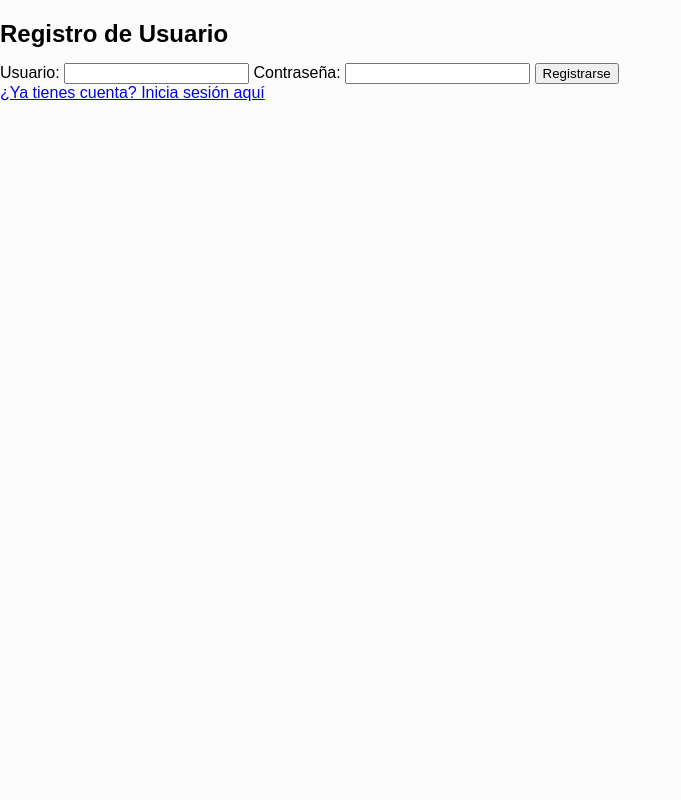
After one commit to JuanantonioPeregrina/Marketplace, a Node server app: page /registro in a window 1280 px wide. The commit adds this page. Shown: the whole page, without its empty margins (0-681 px from the left). Run offline with Node 20, Linux system fonts and the light colour scheme; some libraries are stand-ins or nearby versions.

Commit message:
Funcionando el registro y con persistencia

```diff
--- a/librepost-express/app.js
+++ b/librepost-express/app.js
@@ -16,6 +16,9 @@ const restrictedRouter = require('./routes/restricted');
 const aboutRouter = require('./routes/about');
 const publicarRouter = require('./routes/publicar').router;
 const anunciosRouter = require('./routes/anuncios');
+const registerRouter = require("./routes/registro");
+
+require("./database");
 
 
 
@@ -87,6 +90,7 @@ app.use('/categorias', categoriasRouter);
 app.use('/about', aboutRouter);
 app.use('/publicar', publicarRouter);
 app.use('/anuncios', anunciosRouter);
+app.use("/registro", registerRouter);
 app.use('/restricted', restricted, restrictedRouter); //middleware en una funcion aparte
 //Se define sin ninguna ruta(solo en el server)
 app.use('/logout', (req,res) =>{
--- /dev/null
+++ b/librepost-express/routes/registro.js
@@ -0,0 +1,33 @@
+const express = require("express");
+const bcrypt = require("bcrypt");
+const User = require("../database/models/user.model");
+
+const router = express.Router();
+
+router.get("/", (req, res) => {
+    res.render("registro", { title: "Registro - LibrePost" });
+});
+
+router.post("/", async (req, res) => {
+    const { username, password } = req.body;
+
+    try {
+        // Verifica si el usuario ya existe
+        const userExists = await User.findOne({ username });
+        if (userExists) {
+            return res.status(400).send("El usuario ya existe");
+        }
+
+        // Crea un nuevo usuario (se hashea automáticamente en el modelo)
+        const newUser = new User({ username, password });
+        await newUser.save();
+
+        console.log("Usuario registrado:", username);
+        res.redirect("/login"); // Redirigir al login tras el registro
+    } catch (error) {
+        console.error(" Error en el registro:", error);
+        res.status(500).send("Error en el registro");
+    }
+});
+
+module.exports = router;
--- a/librepost-express/views/partials/header.ejs
+++ b/librepost-express/views/partials/header.ejs
@@ -38,7 +38,7 @@
         <div class="text-end">
           <% if (!user || user.username === "Invitado") { %>
             <a href="/login" class="btn btn-outline-light me-2">Login</a>
-            <a href="/signup" class="btn btn-warning">Sign-up</a>
+            <a href="/registro" class="btn btn-warning">Sign-up</a>
             <% } else { %>
               <a class="btn btn-outline-light me-2" href="/publicar">Publicar</a>
             <a class="btn btn-warning" href="/logout">Cerrar sesión</a>
--- /dev/null
+++ b/librepost-express/views/registro.ejs
@@ -0,0 +1,22 @@
+<!DOCTYPE html>
+<html lang="es">
+<head>
+    <meta charset="UTF-8">
+    <meta name="viewport" content="width=device-width, initial-scale=1.0">
+    <title>Registro - LibrePost</title>
+    <link rel="stylesheet" href="/css/style.css">
+</head>
+<body>
+    <h2>Registro de Usuario</h2>
+    <form action="/registro" method="POST">
+        <label for="username">Usuario:</label>
+        <input type="text" name="username" required>
+
+        <label for="password">Contraseña:</label>
+        <input type="password" name="password" required>
+
+        <button type="submit">Registrarse</button>
+    </form>
+    <a href="/login">¿Ya tienes cuenta? Inicia sesión aquí</a>
+</body>
+</html>
```
Also changed, not shown: librepost-express/database/models/user.model.js (+15 -15 lines).
